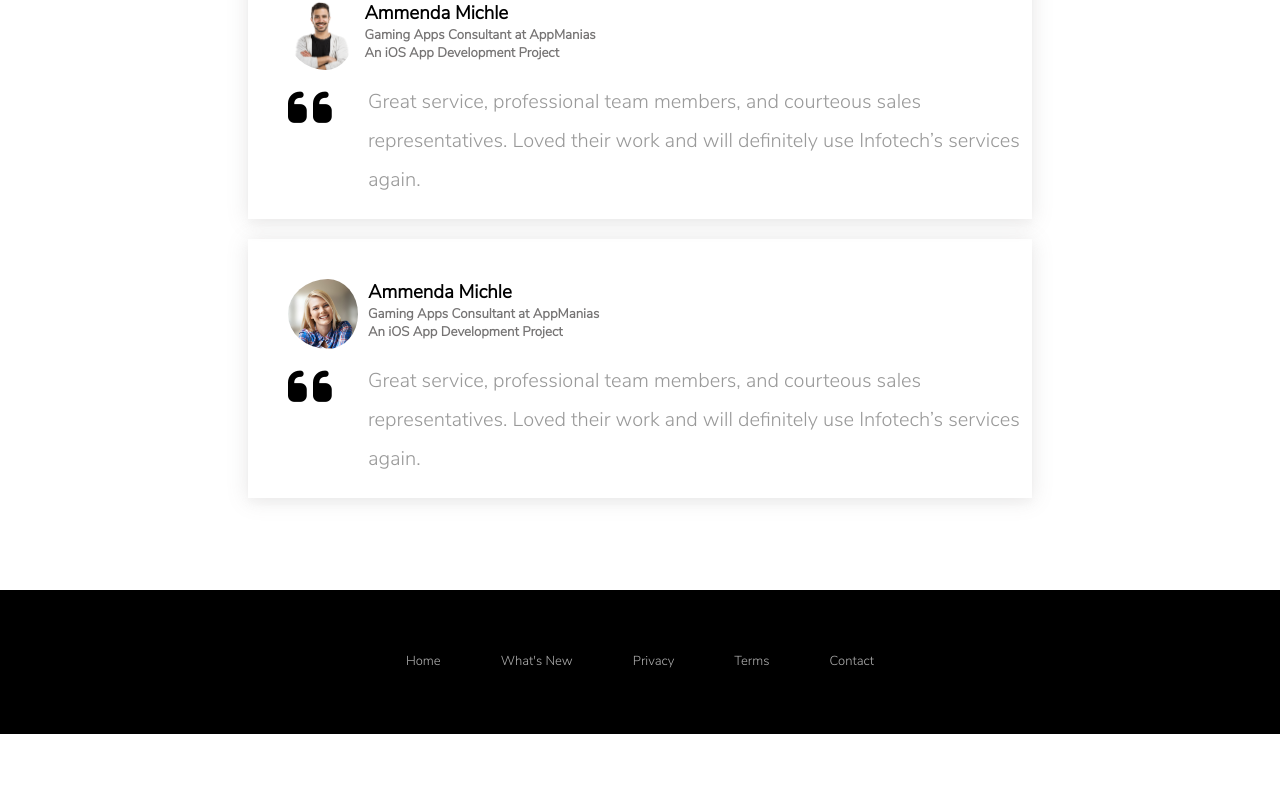
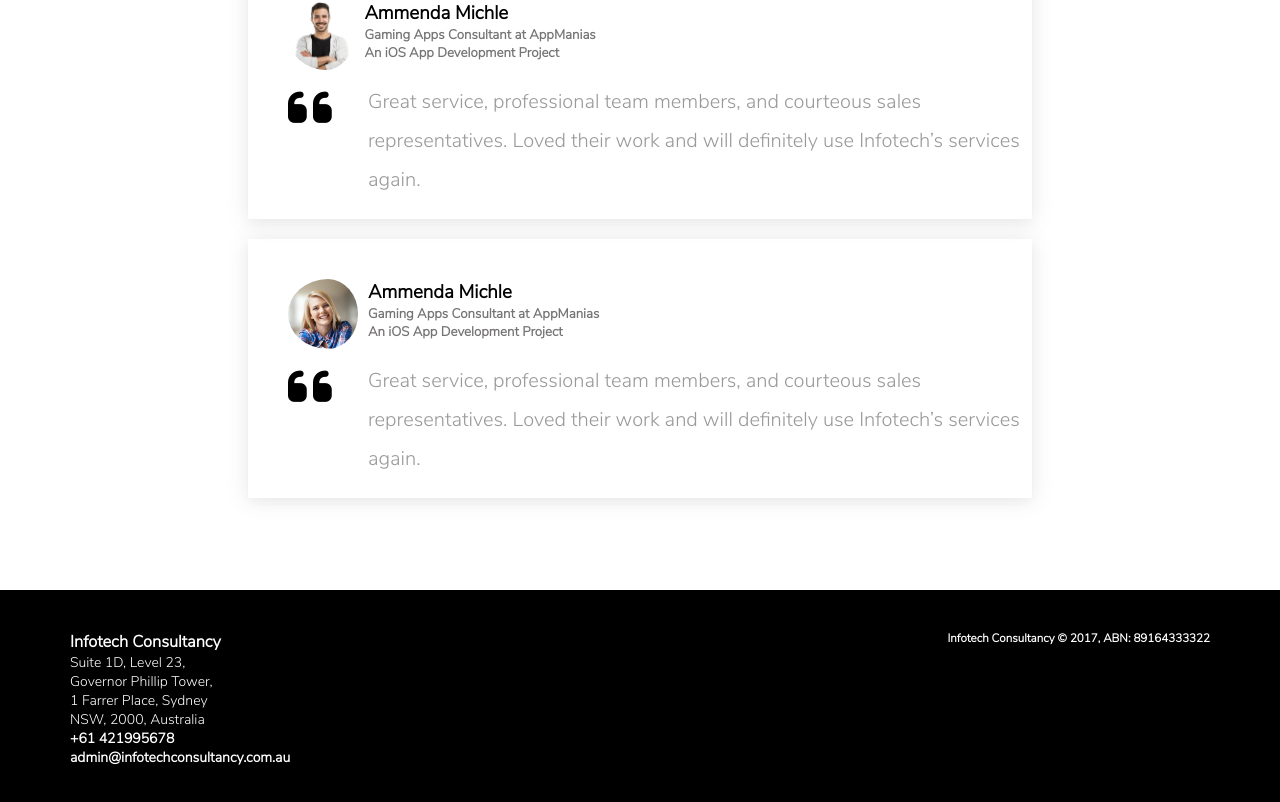
Before and after one commit to sharathvignesh/inf-tch, a React (Create React App) app: page / in a window 1280 px wide. Shown: the part 2167-2969 px from the top of the page. Before the commit the page ends 2901 px from the top, so only its background shows below. Built offline with nearby package versions, Linux system fonts and the light colour scheme.

Commit message:
Landing page

```diff
--- a/src/Styles/landing.css
+++ b/src/Styles/landing.css
@@ -172,12 +172,24 @@ body .frontpage {
 
 footer {
   font-size: 14px;
-  padding: 60px 0px;
+  padding: 40px 0px;
+  height: 140px;
   color: white;
   -ms-flex-align: center;
   align-items: center;
   margin-top: 50px;
   background: black;
+}
+
+footer .footer-left {
+  float: left;
+  text-align: left;
+  padding-left: 5em;
+}
+
+footer .footer-right {
+  float: right;
+  padding-right: 5em;
 }
 
 footer ul li {
--- a/src/components/PostedLanding/Footer.js
+++ b/src/components/PostedLanding/Footer.js
@@ -6,13 +6,19 @@ class Footer extends Component {
   render () {
     return (
         <footer>
-            <ul>
-                <li><a href="">Home</a></li>
-                <li><a href="">What's New</a></li>
-                <li><a href="">Privacy</a></li>
-                <li><a href="">Terms</a></li>
-                <li><a href="">Contact</a></li>
-            </ul>
+          <div>
+            <div className='footer-left'>
+              <h3>Infotech Consultancy</h3>
+              <span>Suite 1D, Level 23, <br />Governor Phillip Tower,<br /> 1 Farrer Place, Sydney <br />NSW, 2000, Australia</span>
+                <br />
+              <h4>+61 421995678</h4>
+              <h4>admin@infotechconsultancy.com.au</h4>
+              <br /><br />
+            </div>
+            <div className='footer-right'>
+              <h5>Infotech Consultancy © 2017, ABN: 89164333322</h5>
+            </div>
+          </div>
         </footer>
     )
   }
```
